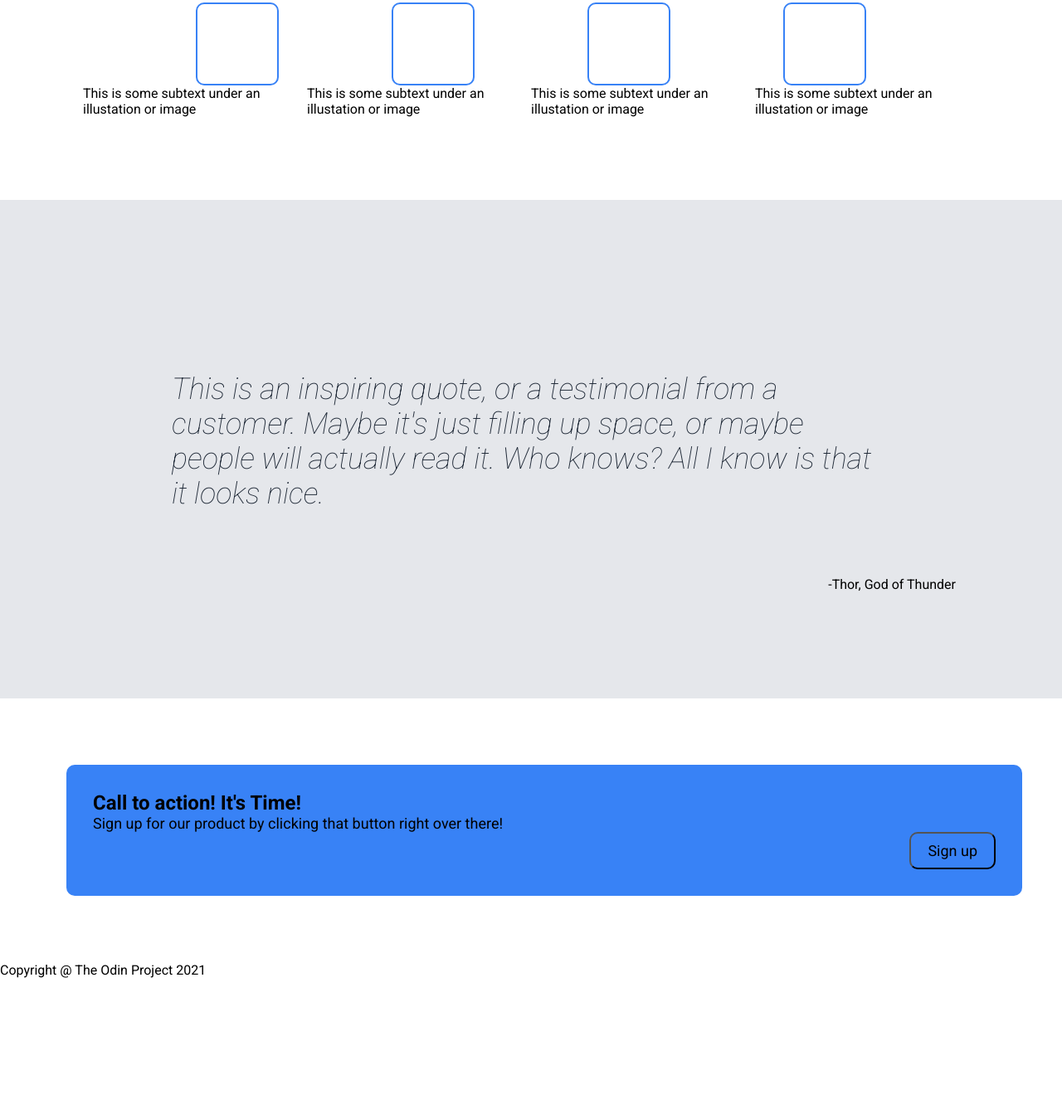
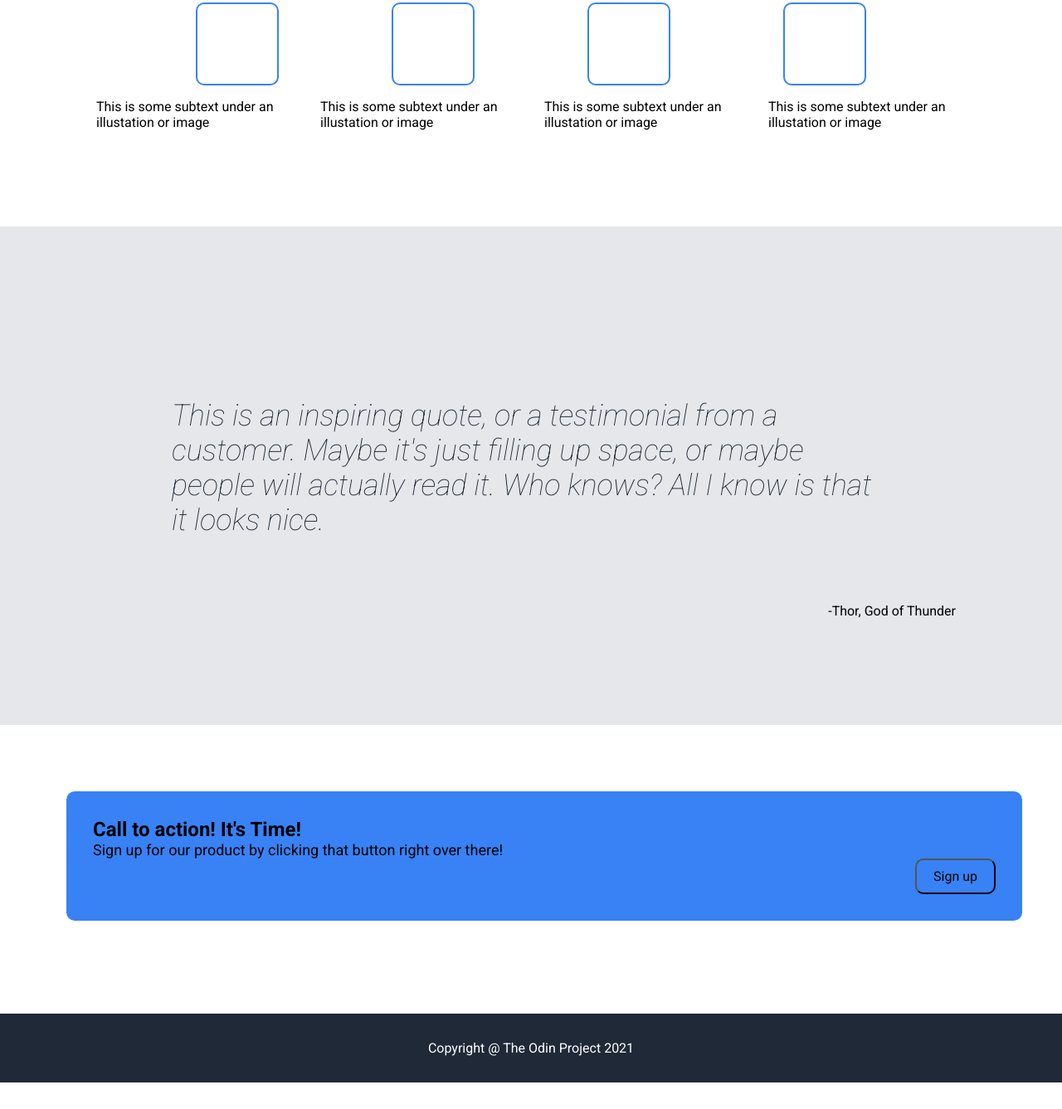
Before and after one commit to MsftKing/Landing-Page, a plain HTML site: page index.html in a window 1280 px wide. Shown: the part 882-2219 px from the top of the page at 83% size. Before the commit the page ends 2061 px from the top, so only its background shows below. Drawn offline with Linux system fonts and the light colour scheme.

Commit message:
final addition to the page

```diff
--- a/index.html
+++ b/index.html
@@ -55,12 +55,12 @@
     <div class="callToAction">
         <div class="callBackground">
             <h1 class="callHeader">Call to action! It's Time!</h1>
-            <p class="callText">Sign up for our product by clicking that button right over there!<button class="callButton">Sign up</button></p>
-
+            <p class="callText">Sign up for our product by clicking that button right over there!</p>
+            <button class="callButton">Sign up</button>
         </div>
     </div>
     <footer class="footer">
-        Copyright @ The Odin Project 2021
+        <p class="footerText">Copyright @ The Odin Project 2021</p>
     </footer>
 </body>
 </html>
--- a/styles.css
+++ b/styles.css
@@ -135,6 +135,13 @@ div.informationText {
     justify-content: space-evenly;
 }
 
+p.text {
+    display: flex;
+    flex-direction: row;
+    margin: 1rem;
+    padding: auto;
+}
+
 div.imageBorder{
     border: solid 2px #3882F6;
     min-width: 100px;
@@ -174,12 +181,14 @@ blockquote {
   /*Call to action*/
 
   div.callToAction{
-    display: block;
+    display: grid;
     align-items: center;
     flex-direction: column;
   }
 
   div.callBackground {
+    display: grid;
+    grid-auto-flow: row;
     background-color: var(--button-color);
     width: 90vw;
     max-height: 40vh;
@@ -198,7 +207,7 @@ blockquote {
   }
 
   button.callButton {
-    display: flex;
+    display: grid;
     margin-inline-start: auto;
     justify-content: space-around;
     padding: 10px 20px;
@@ -209,3 +218,18 @@ blockquote {
     border-color: 5px #fff;
     min-width: fit-content;
   }
+
+  /* footer */
+
+  footer.footer {
+    background-color: var(--dark-background-color);
+    min-height: 5rem;
+  }
+
+  p.footerText  {
+    display: flex;
+    flex-direction: column;
+    color: #fff;
+    margin: 2rem;
+    padding: 2rem;
+  }
```
